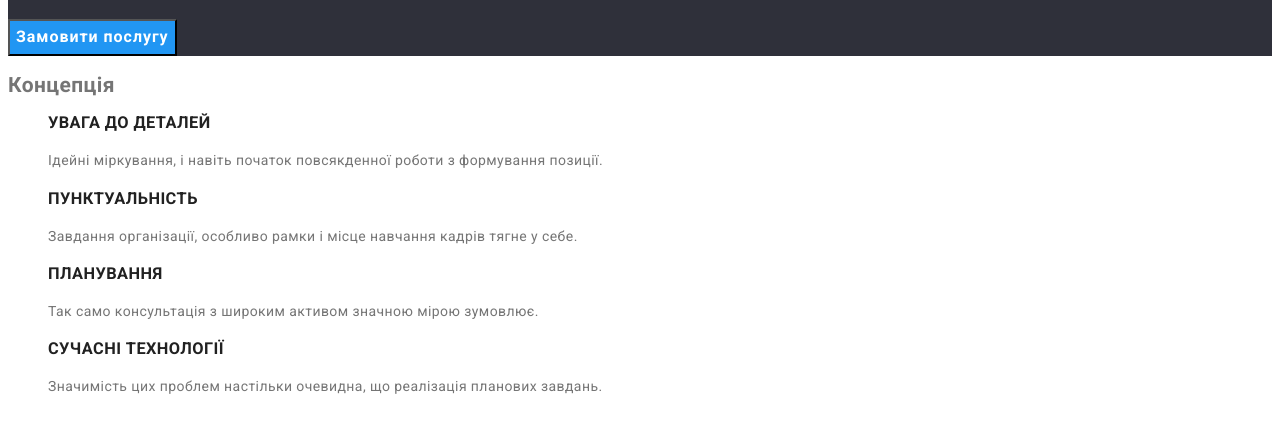
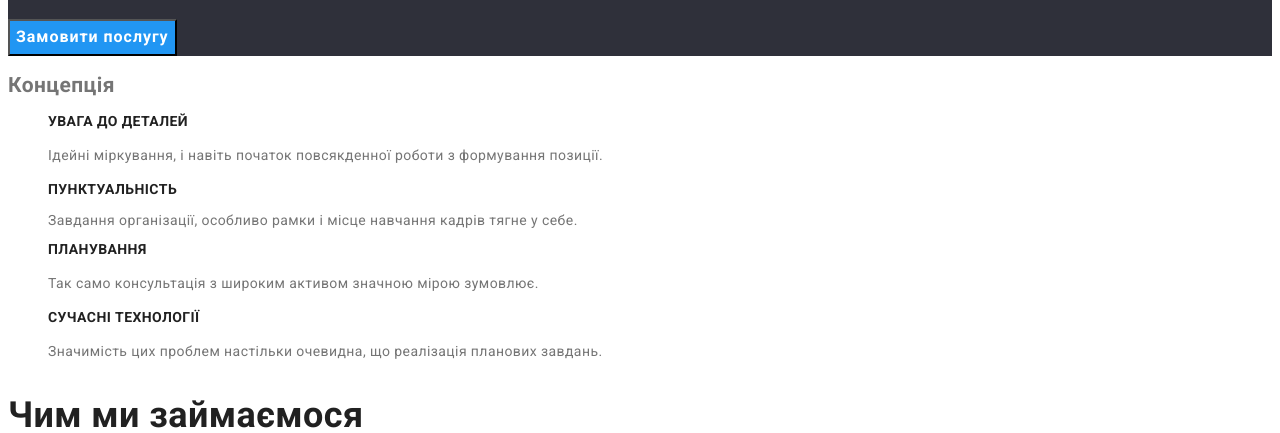
Before and after one commit to YuliiaMoholivets/goit-markup-hw-02, a plain HTML site: page index.html in a window 1280 px wide. Shown: the part 324-757 px from the top of the page. Drawn offline with Linux system fonts and the light colour scheme.

Commit message:
change 01-11

```diff
--- a/css/styles.css
+++ b/css/styles.css
@@ -92,8 +92,9 @@ button {
  }
 .section-link {
     color:var(--primary-text-color);
-        line-height: 2.0;
-        letter-spacing: 0.03em;
+    font-size: 16px;
+        line-height: 1.88;
+
 
 }
 .section-title {
@@ -101,15 +102,15 @@ button {
     font-weight: 700;
         font-size: 36px;
         line-height: 1.17;
-        letter-spacing: 0.03em;
 
 }
 
 .section-item {
     color: var(--title-text-color);
     font-weight: 700;
-        line-height:1.14;
-        text-transform: uppercase;
+    font-size: 18px;
+        line-height:2.0;
+    letter-spacing: 0.06em;
 
 }
 
@@ -119,9 +120,15 @@ button {
         font-size: 16px;
         line-height:1.19;
 
+}
+ .section-item-one {
+color: var(--title-text-color);
+font-weight: 700;
+font-size: 14px;
+line-height: 1.14;
+    letter-spacing: 0.03em;
 
-
-}
+ }
 .section-desc {
     color:var(--primary-text-color);
         font-size: 16px;
--- a/index.html
+++ b/index.html
@@ -42,21 +42,21 @@
             <h2 >Концепція</h2>
             <ul>
                 <li>
-                    <h3 class="section-item">УВАГА ДО ДЕТАЛЕЙ</h3>
+                    <h3 class="section-item-one">УВАГА ДО ДЕТАЛЕЙ</h3>
                     <p class="section-text">Ідейні міркування, і навіть початок повсякденної роботи з формування позиції.</p>
                 </li>
 
                 <li>
-                    <h3 class="section-item">ПУНКТУАЛЬНІСТЬ</h3>
-                    <p class="section-text">Завдання організації, особливо рамки і місце навчання кадрів тягне у себе.</p>
+                    <h3 class="section-item-one">ПУНКТУАЛЬНІСТЬ</h3>
+                    <p class="section-text-one">Завдання організації, особливо рамки і місце навчання кадрів тягне у себе.</p>
 
                 </li>
                 <li>
-                    <h3 class="section-item">ПЛАНУВАННЯ</h3>
+                    <h3 class="section-item-one">ПЛАНУВАННЯ</h3>
                     <p class="section-text">Так само консультація з широким активом значною мірою зумовлює.</p>
                 </li>
                 <li>
-                    <h3 class="section-item">СУЧАСНІ ТЕХНОЛОГІЇ</h3>
+                    <h3 class="section-item-one">СУЧАСНІ ТЕХНОЛОГІЇ</h3>
                     <p class="section-text"> Значимість цих проблем настільки очевидна, що реалізація планових завдань.</p>
                 </li>
             </ul>
```
